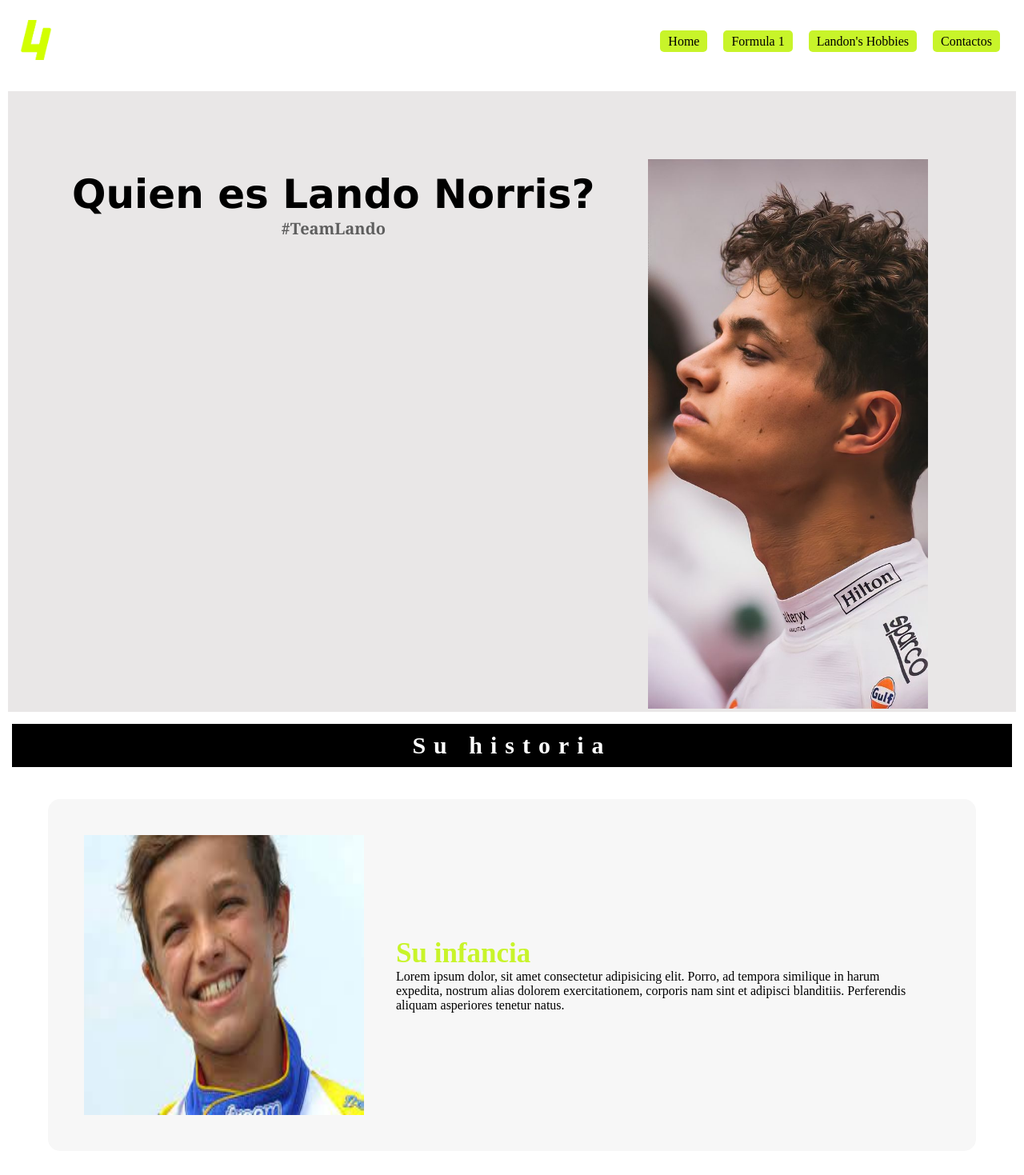
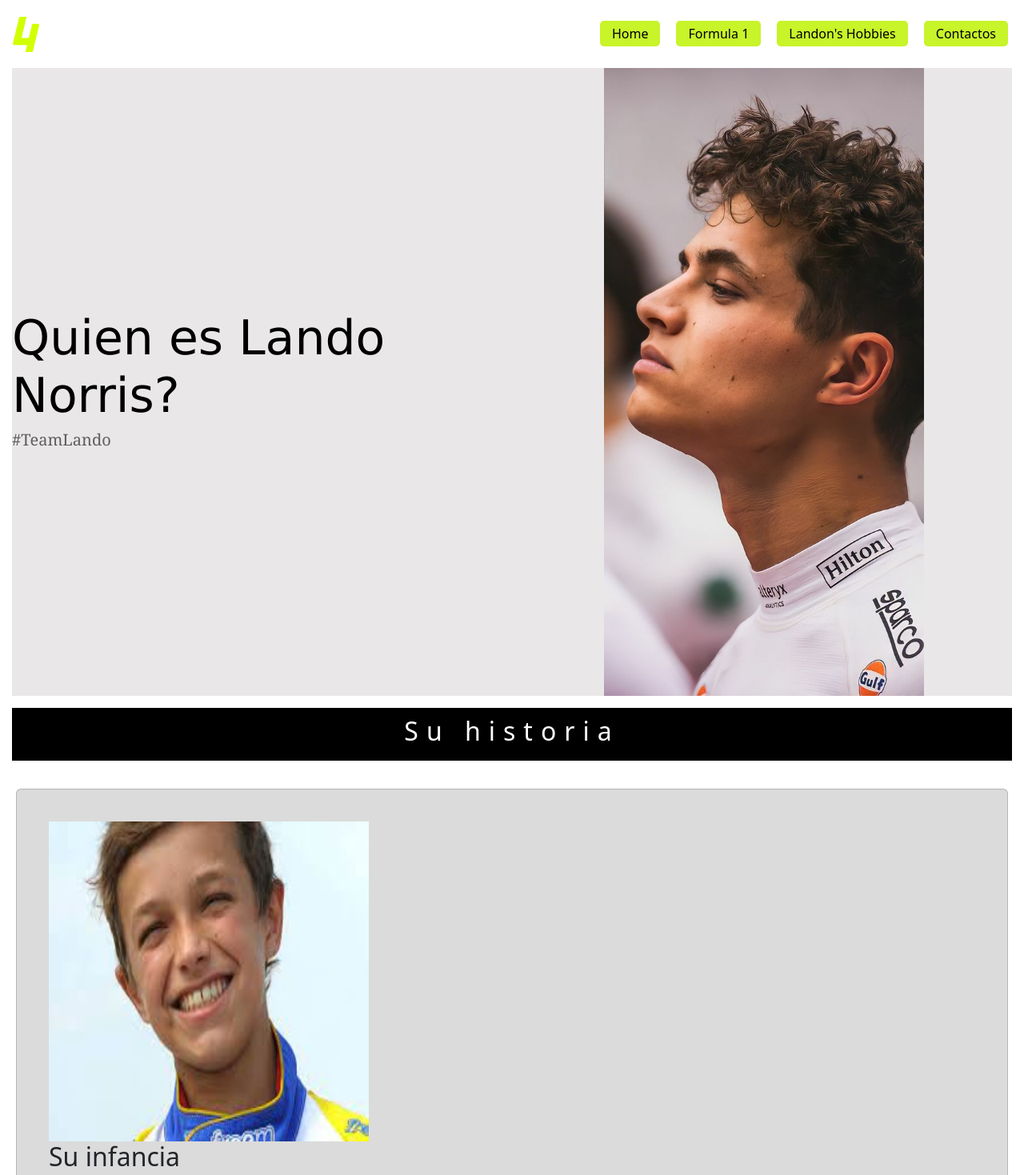
Before and after one commit to JulietaMigliorini/Fan-Page-Lando-Norris-by-JM, a plain HTML site: page paginas/landonNorris.html in a window 1280 px wide. Shown: the top 1469 px of the page at 80% size. Drawn offline with nearby package versions, Linux system fonts and the light colour scheme.

Commit message:
preparamos segunda entrega

```diff
--- a/css/style.css
+++ b/css/style.css
@@ -7,59 +7,63 @@
 /* HEADER */
 
 #header{
-    background-color:white;
-    padding: 20px;
+    height: 60px;
+    margin: 10px;
     display: flex;
     justify-content: space-between;
-    align-items: center;
+    align-items: flex-end;
+    flex-wrap: wrap;
 }
 #header .logoHome img{
-    width: 50px;
+    width: 45px;
     padding: 5px;
 }
 #header .menuHome ul{
     display: flex;
     list-style: none;
 }
+
 #header .menuHome ul li a{
     text-decoration: none;
-    margin: 0 10px;
+    margin: 10px;
     background-color:rgb(200, 244, 42);
-    padding: 5px 10px;
+    padding: 5px 15px;
     border-radius: 5px;
     color: black;
+}
+#header .menuHome ul li a:hover{
+    background-color: black;
+    color: white;
 }
 
 
 /* MAIN */
 #principal{
 background-color: rgb(233, 231, 231);
-display: flex;
-margin: 10px;
+display: grid;
+grid-template-columns: 1fr 1fr;
+gap: 10px;
+grid-template-rows: auto;
+margin: 15px;
+justify-items: center;
+align-items: center;
 }
-#principal div img{
-    width: 350px;
-    position: relative;
-    left: 800px;
-}
+
 #principal .tituloPrincipal{
-    font-size: 50px;
+    justify-content: center;
+    font-size: 60px;
     color: black;
-    position: relative;
-    top: 100px;
-    left: 80px;
-    display: flex;
-    font-family:Verdana, Geneva, Tahoma, sans-serif
+    font-family:Verdana, Geneva, Tahoma, sans-serif;
 }
 
 #principal .subtituloPrincipal{
     font-size: 20px;
     color: rgb(94, 94, 94);
     font-family: Georgia, 'Times New Roman', Times, serif;
-    text-align:center;
-    position: relative;
-    top: 100px;
-    left: 80px;
+}
+#principal div img{
+    width: 400px;
+    height: auto;
 }
 
 /* SECTION: PROXIMOS CIRCUITOS */
@@ -110,11 +114,16 @@ margin: 10px;
 }
 
 
-/* SECTION: CONOCE MAS DE LANDON */
+/* SECTION: CONOCE MAS DE LANDO */
 
 #bloqueConociendo{
     display: flex;
     padding: 10px;
+}
+#bloqueConociendo{
+    display: grid;
+    grid-template-columns: 1fr 1fr 1fr;
+    justify-content: center;
 }
 #bloqueConociendo .conociendo{
     padding: 10px 10px 10px;
@@ -130,11 +139,13 @@ margin: 10px;
 }
 #bloqueConociendo .conociendo img{
     padding: 10px;
-    width: 450px;
-    height: 450px;
+    width: 250px;
+    height: 250px;
     display: flex;
+    align-items: center;
+    justify-content: center;
 }
-#bloqueConociendo .conociendo .textoConoceLandon{
+#bloqueConociendo .conociendo .textoConoceLando{
     padding: 10px;
     color:black;
     display: flex;
@@ -161,32 +172,25 @@ padding: 10px;
     display: grid;
     grid-template-columns: 1fr;
     grid-template-rows: auto auto auto;
+    gap: 10px;
 }
-.card{
-    display: flex;
-    align-items: center;
-    background-color: #f7f7f7;
-    margin: 15px 50px 15px;
-    border-radius: 15px;
-    gap: 15px;
-    padding: 45px;
+#bloqueContainer .card{
+    background-color: rgb(219, 219, 219);
+    margin: 10px;
+    padding: 40px;
+    align-content:  center;
+    justify-content: center;
 }
 .card .cardImagen .cardTexto{
     width: 50%;
 }
-.card .cardImagen{
-    width: 350px;
-    height: 350px;
+.card .cardImagen img{
+    width: 100%;
+    height: auto;
 }
-.card .cardTexto{
-    padding: 25px;
-}
-.card .tituloCard{
-    color: rgb(200, 244, 42);
-    font-size: 35px;
-}
-.card .textoCard{
-    font-size: medium;
+.cardImagen{
+    width: 400px;
+    height: 400px;
 }
 
 
@@ -222,7 +226,30 @@ padding: 10px;
     font-size: 15px;
 }
 
+/* CONTACTO*/
 
+#tituloContacto{
+    background-color: rgb(0, 0, 0);
+    margin: 15px;
+    padding: 5px;
+}
+#tituloContacto h1{
+    color: white;
+}
+
+#contacto{
+    display: grid;
+    grid-template-columns: 1fr 1fr;
+    grid-template-rows: auto;
+    background-color: rgb(245, 142, 8);
+    border-radius: 15px;
+    margin: 15px;
+    padding: 25px
+}
+
+#contacto .formularioContacto .imagenContacto{
+
+}
 /* FOOTER*/
 
 #footer{
--- a/paginas/landonNorris.html
+++ b/paginas/landonNorris.html
@@ -12,6 +12,8 @@
     <title>Landon Norris</title>
     <link rel="shortcut icon" href="../imagenes/logo.jpg" type="image/x-icon">
     <link rel="stylesheet" href="../css/style.css">
+<!-- bootstrap -->
+    <link href="https://cdn.jsdelivr.net/npm/bootstrap@5.2.2/dist/css/bootstrap.min.css" rel="stylesheet" integrity="sha384-Zenh87qX5JnK2Jl0vWa8Ck2rdkQ2Bzep5IDxbcnCeuOxjzrPF/et3URy9Bv1WTRi" crossorigin="anonymous">
 </head>
 
 <!-- lo que quiero mostrar -->
@@ -37,11 +39,16 @@
 
 <!-- MAIN -->
 <main id="principal">
+
     <div>
         <h1 class="tituloPrincipal">Quien es Lando Norris?</h1>
         <h4 class="subtituloPrincipal">#TeamLando</h4>
+    </div>
+
+    <div>
         <img src="../imagenes/ln-quienes-1.jpg">
     </div>
+
 </main>
 
 
@@ -117,6 +124,9 @@
 
 </footer>
 
+<!-- hace funcionar los efectos y animaciones js-->
+<script src="https://cdn.jsdelivr.net/npm/bootstrap@5.2.2/dist/js/bootstrap.bundle.min.js" integrity="sha384-OERcA2EqjJCMA+/3y+gxIOqMEjwtxJY7qPCqsdltbNJuaOe923+mo//f6V8Qbsw3" crossorigin="anonymous"></script>
 
 </body>
+
 </html>
```
Also changed, not shown: index.html (+16 -7 lines), paginas/contacto.html (+20 -6 lines), paginas/formula1.html (+8 -3 lines), paginas/hobbies.html (+9 -0 lines).
